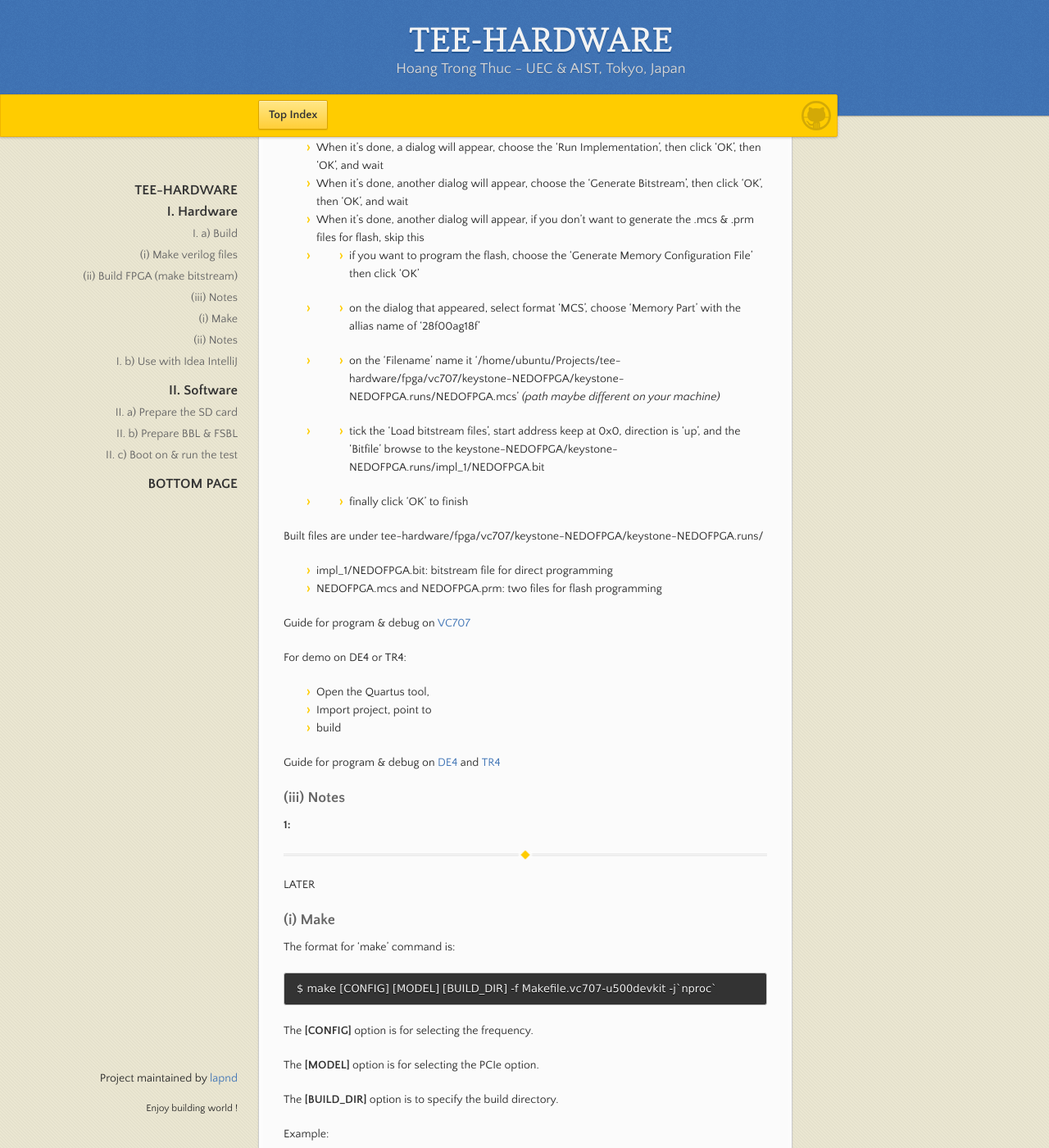
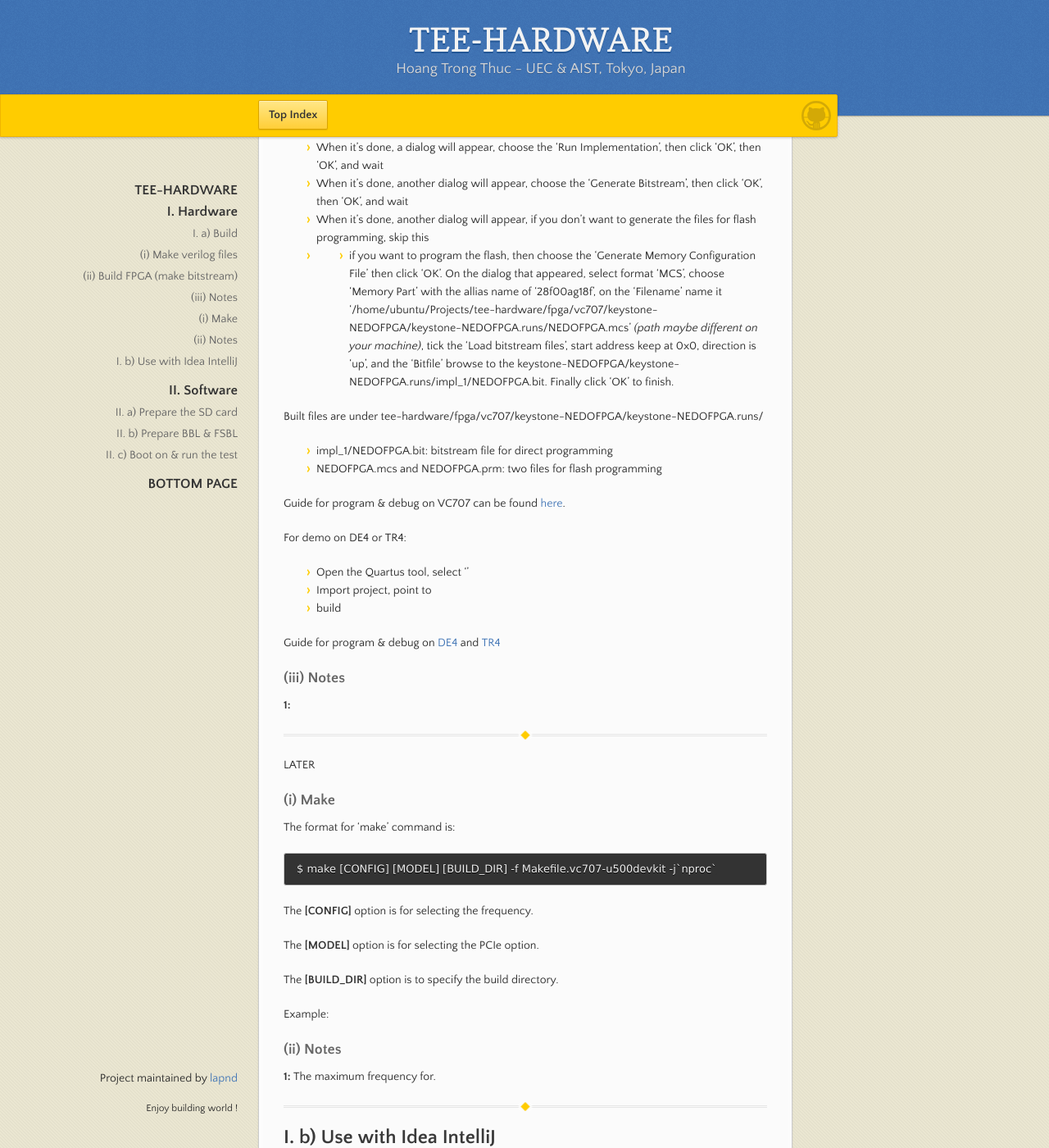
Before and after one commit to lapnd/httdes.github.io, a Jekyll site: the page built from tee-hw.md, in a window 1280 px wide and 1400 px high, scrolled down 995 px. Shown: the whole window at 82% size. Built offline with Jekyll 4.4.1, drawn with Linux system fonts in a browser that asks for light colours; our own code applies the rules of GitHub Pages for plain Markdown files.

Commit message:
Update tee-hw.md

```diff
--- a/tee-hw.md
+++ b/tee-hw.md
@@ -44,21 +44,17 @@ For demo on VC707:
 - Click the 'Run Synthesis' button or F11
 - When it's done, a dialog will appear, choose the 'Run Implementation', then click 'OK', then 'OK', and wait
 - When it's done, another dialog will appear, choose the 'Generate Bitstream', then click 'OK', then 'OK', and wait
-- When it's done, another dialog will appear, if you don't want to generate the .mcs & .prm files for flash, skip this
-- * if you want to program the flash, choose the 'Generate Memory Configuration File' then click 'OK'
-- * on the dialog that appeared, select format 'MCS', choose 'Memory Part' with the allias name of '28f00ag18f'
-- * on the 'Filename' name it '/home/ubuntu/Projects/tee-hardware/fpga/vc707/keystone-NEDOFPGA/keystone-NEDOFPGA.runs/NEDOFPGA.mcs' *(path maybe different on your machine)*
-- * tick the 'Load bitstream files', start address keep at 0x0, direction is 'up', and the 'Bitfile' browse to the keystone-NEDOFPGA/keystone-NEDOFPGA.runs/impl_1/NEDOFPGA.bit
-- * finally click 'OK' to finish
+- When it's done, another dialog will appear, if you don't want to generate the files for flash programming, skip this
+- * if you want to program the flash, then choose the 'Generate Memory Configuration File' then click 'OK'. On the dialog that appeared, select format 'MCS', choose 'Memory Part' with the allias name of '28f00ag18f', on the 'Filename' name it '/home/ubuntu/Projects/tee-hardware/fpga/vc707/keystone-NEDOFPGA/keystone-NEDOFPGA.runs/NEDOFPGA.mcs' *(path maybe different on your machine)*, tick the 'Load bitstream files', start address keep at 0x0, direction is 'up', and the 'Bitfile' browse to the keystone-NEDOFPGA/keystone-NEDOFPGA.runs/impl_1/NEDOFPGA.bit. Finally click 'OK' to finish.
 
 Built files are under tee-hardware/fpga/vc707/keystone-NEDOFPGA/keystone-NEDOFPGA.runs/
 - impl_1/NEDOFPGA.bit: bitstream file for direct programming
 - NEDOFPGA.mcs and NEDOFPGA.prm: two files for flash programming
 
-Guide for program & debug on [VC707](./fpgaguide_vc707.md)
+Guide for program & debug on VC707 can be found [here](./fpgaguide_vc707.md).
 
 For demo on DE4 or TR4:
-- Open the Quartus tool,
+- Open the Quartus tool, select ''
 - Import project, point to
 - build
 
```
